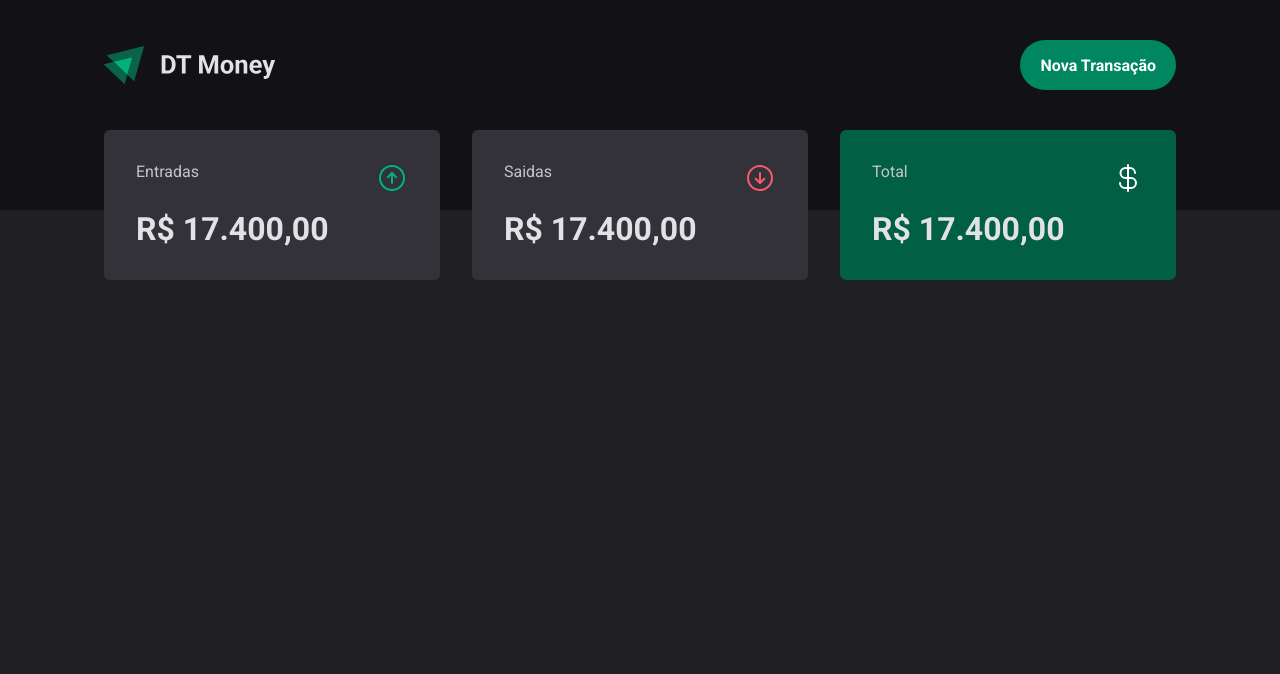
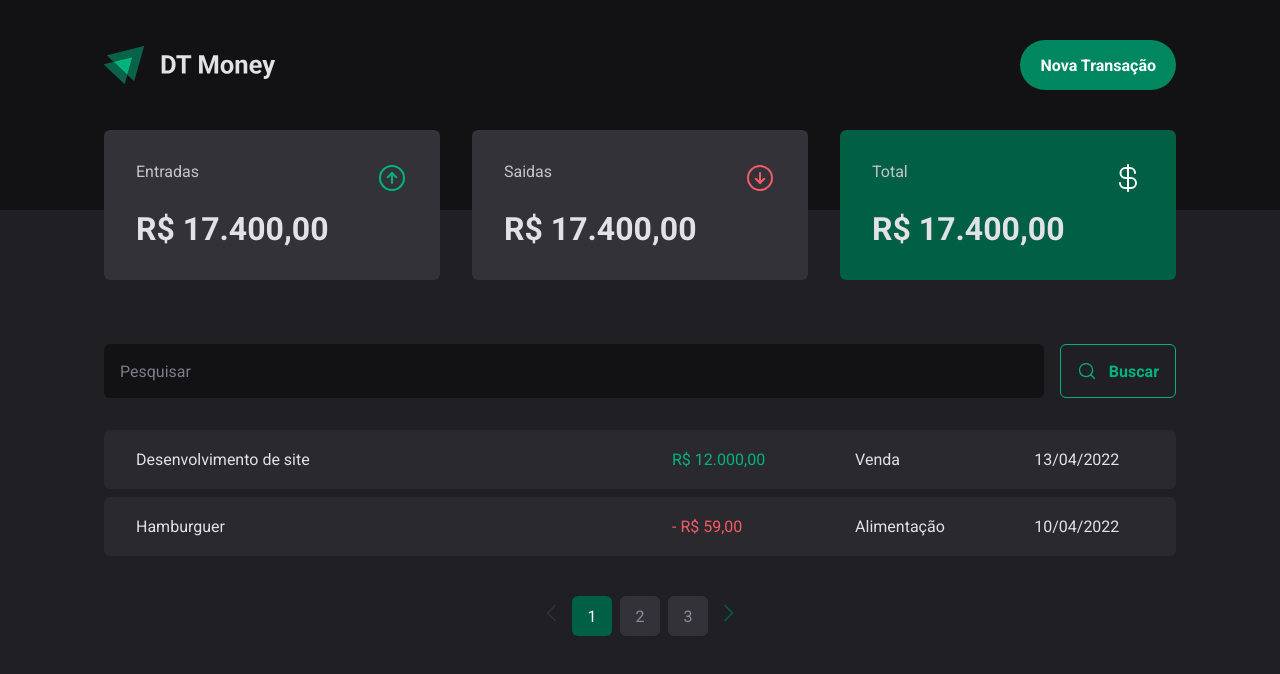
Before and after one commit to Teasercry/react-js-ignite03, a React (Vite) app in the folder 03-dt-money/: page / in a window 1280 px wide. Shown: the top 674 px of the page. Built offline with nearby package versions, Linux system fonts and the light colour scheme.

Commit message:
add: new view pages

```diff
--- a/03-dt-money/src/components/Header/styles.ts
+++ b/03-dt-money/src/components/Header/styles.ts
@@ -13,7 +13,7 @@ export const HeaderContent = styled.div`
 
   display: flex;
   justify-content: space-between;
-  align-itens: center;
+  align-items: center;
 `;
 
 export const NewTransactionButton = styled.button`
--- /dev/null
+++ b/03-dt-money/src/pages/Transactions/components/Pagination/index.tsx
@@ -0,0 +1,18 @@
+import { CaretLeft, CaretRight } from "phosphor-react";
+import { NavPagination, NumberPagination, PaginationContainer } from "./styles";
+
+export function Pagination() {
+  return (
+    <PaginationContainer>
+      <NavPagination>
+        <CaretLeft />
+      </NavPagination>
+      <NumberPagination active>1</NumberPagination>
+      <NumberPagination>2</NumberPagination>
+      <NumberPagination>3</NumberPagination>
+      <NavPagination active>
+        <CaretRight />
+      </NavPagination>
+    </PaginationContainer>
+  );
+}
--- /dev/null
+++ b/03-dt-money/src/pages/Transactions/components/Pagination/styles.ts
@@ -0,0 +1,50 @@
+import styled from "styled-components";
+
+export const PaginationContainer = styled.div`
+  display: flex;
+  justify-content: center;
+  align-items: center;
+  gap: 0.5rem;
+  margin-top: 2rem;
+`;
+
+interface NumberPaginationProps {
+  active?: boolean;
+}
+
+export const NumberPagination = styled.span<NumberPaginationProps>`
+  width: 40px;
+  height: 40px;
+  cursor: pointer;
+
+  display: flex;
+  justify-content: center;
+  align-items: center;
+
+  background-color: ${(props) =>
+    props.active ? props.theme["green-700"] : props.theme["gray-600"]};
+  color: ${(props) =>
+    props.active ? props.theme.white : props.theme["gray-400"]};
+
+  border-radius: 6px;
+
+  &:hover {
+    background-color: ${(props) => props.theme["green-500"]};
+    color: ${(props) => props.theme.white};
+  }
+`;
+
+interface NavPaginationProps {
+  active?: boolean;
+}
+
+export const NavPagination = styled.span<NavPaginationProps>`
+  cursor: pointer;
+  font-size: 24px;
+  color: ${(props) =>
+    props.active ? props.theme["green-700"] : props.theme["gray-600"]};
+
+  &:hover {
+    color: ${(props) => props.theme["green-500"]};
+  }
+`;
--- /dev/null
+++ b/03-dt-money/src/pages/Transactions/components/SearchForm/index.tsx
@@ -0,0 +1,13 @@
+import { SearchFormContainer } from "./styles";
+import { MagnifyingGlass } from 'phosphor-react'
+
+export function SearchForm() {
+  return (
+    <SearchFormContainer>
+      <input type="text" placeholder="Pesquisar" />
+      <button type="submit">
+        <MagnifyingGlass size={20} />
+        Buscar</button>
+    </SearchFormContainer>
+  );
+}
--- /dev/null
+++ b/03-dt-money/src/pages/Transactions/components/SearchForm/styles.ts
@@ -0,0 +1,40 @@
+import styled from "styled-components";
+
+export const SearchFormContainer = styled.form`
+  display: flex;
+  gap: 1rem;
+
+  input {
+    flex: 1;
+    border-radius: 6px;
+    border: 0;
+    background: ${(props) => props.theme["gray-900"]};
+    color: ${(props) => props.theme["gray-300"]};
+    padding: 1rem;
+
+    &::placeholder {
+      color: ${(props) => props.theme["gray-500"]};
+    }
+  }
+
+  button {
+    display: flex;
+    align-items: center;
+    gap: 0.75rem;
+
+    border: 0;
+    padding: 1rem;
+    background: transparent;
+    border: 1px solid ${(props) => props.theme["green-300"]};
+    color: ${(props) => props.theme["green-300"]};
+    font-weight: bold;
+    border-radius: 6px;
+
+    &:hover {
+      background: ${(props) => props.theme["green-500"]};
+      border-color: ${(props) => props.theme["green-500"]};
+      color: ${(props) => props.theme.white};
+      transition: background-color 0.2s, color 0.2s, border-color 0.2s;
+    }
+  }
+`;
--- a/03-dt-money/src/pages/Transactions/index.tsx
+++ b/03-dt-money/src/pages/Transactions/index.tsx
@@ -1,11 +1,42 @@
 import { Header } from "../../components/Header";
 import { Summary } from "../../components/Summary";
+import { Pagination } from "./components/Pagination";
+import { SearchForm } from "./components/SearchForm";
+import {
+  PriceHighlight,
+  TransactionsContainer,
+  TransactionsTable,
+} from "./styles";
 
 export function Transactions() {
   return (
     <div>
       <Header />
       <Summary />
+      <TransactionsContainer>
+        <SearchForm />
+        <TransactionsTable>
+          <tbody>
+            <tr>
+              <td width="50%">Desenvolvimento de site</td>
+              <td>
+                <PriceHighlight variant="income">R$ 12.000,00</PriceHighlight>
+              </td>
+              <td>Venda</td>
+              <td>13/04/2022</td>
+            </tr>
+            <tr>
+              <td width="50%">Hamburguer</td>
+              <td>
+                <PriceHighlight variant="outcome">- R$ 59,00</PriceHighlight>
+              </td>
+              <td>Alimentação</td>
+              <td>10/04/2022</td>
+            </tr>
+          </tbody>
+        </TransactionsTable>
+        <Pagination />
+      </TransactionsContainer>
     </div>
   );
 }
--- a/03-dt-money/src/pages/Transactions/styles.ts
+++ b/03-dt-money/src/pages/Transactions/styles.ts
@@ -0,0 +1,40 @@
+import styled from "styled-components";
+
+export const TransactionsContainer = styled.main`
+  width: 100%;
+  max-width: 1120px;
+  margin: 4rem auto 0;
+  padding: 0 1.5rem;
+`;
+
+export const TransactionsTable = styled.table`
+  width: 100%;
+  border-collapse: separate;
+  border-spacing: 0 0.5rem;
+  margin-top: 1.5rem;
+
+  td {
+    padding: 1.25rem 2rem;
+    background: ${(props) => props.theme["gray-700"]};
+
+    &:first-child {
+      border-top-left-radius: 6px;
+      border-bottom-left-radius: 6px;
+    }
+    &:last-child {
+      border-top-right-radius: 6px;
+      border-bottom-right-radius: 6px;
+    }
+  }
+`;
+
+interface PriceHighlightProps {
+  variant: "income" | "outcome";
+}
+
+export const PriceHighlight = styled.span<PriceHighlightProps>`
+  color: ${(props) =>
+    props.variant === "income"
+      ? props.theme["green-300"]
+      : props.theme["red-300"]};
+`;
```
Also changed, not shown: 2 other files (tests, documents, lock files or other folders).
